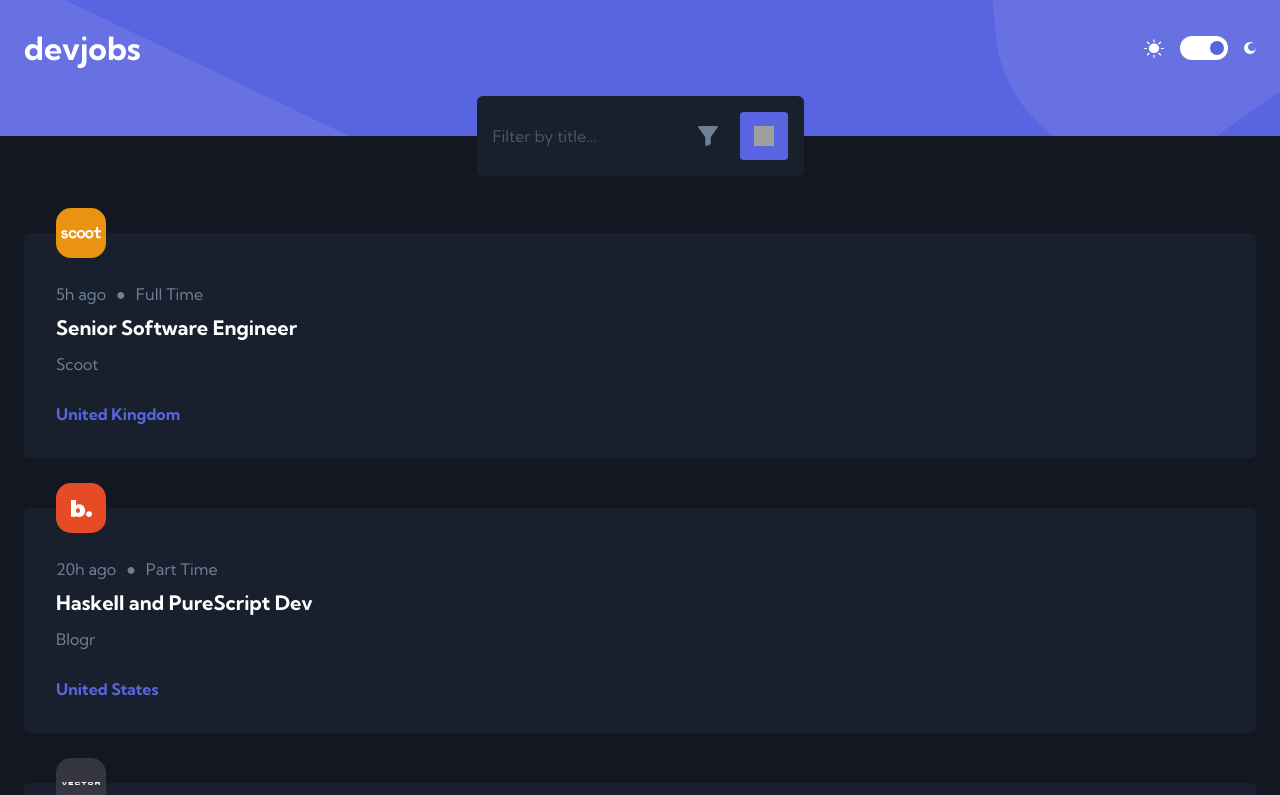
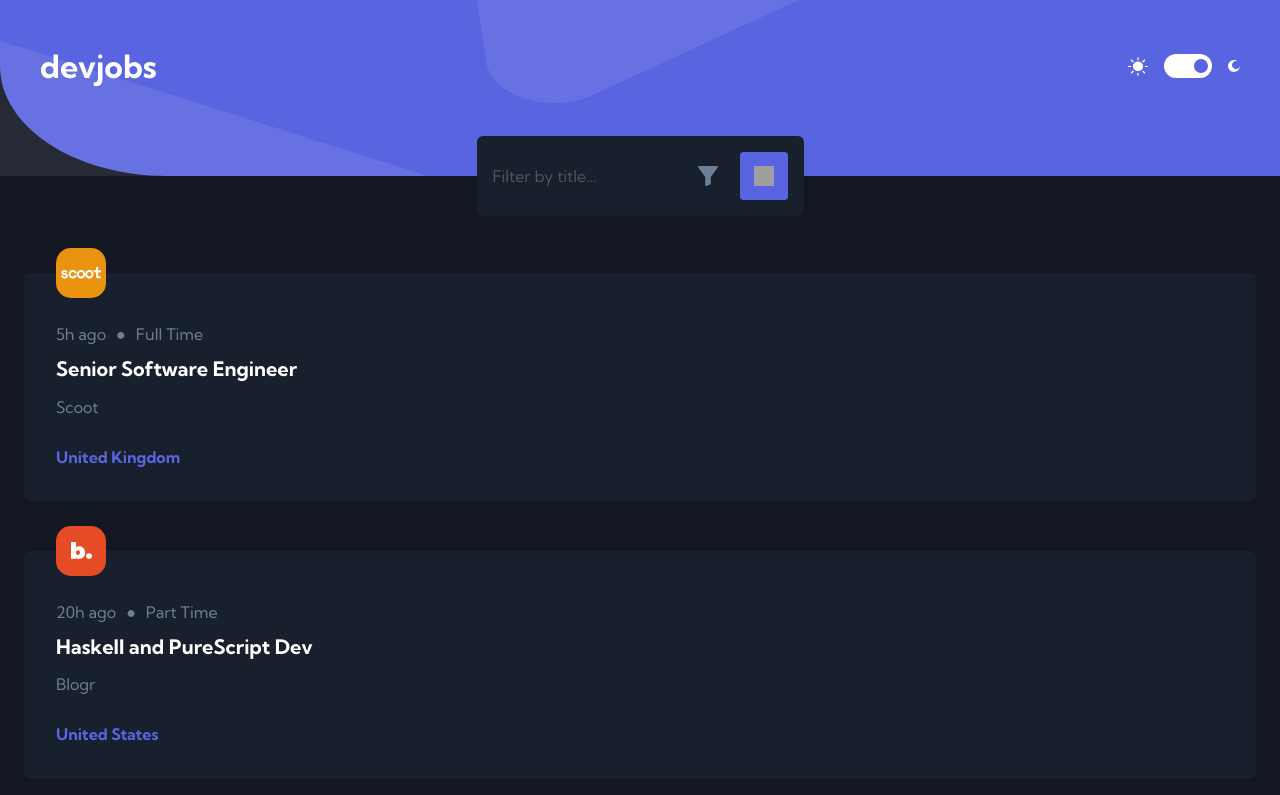
Before and after one commit to AlexanderMelox/devjobs, a React (Create React App) app: page / in a window 1280 px wide. Shown: the top 795 px of the page. Built offline with nearby package versions, Linux system fonts and the light colour scheme; grey boxes are pictures that could not be loaded.

Commit message:
added responsive styles for header

```diff
--- a/src/components/header/Header.tsx
+++ b/src/components/header/Header.tsx
@@ -1,6 +1,7 @@
 import React from 'react';
 import { Flex } from '@chakra-ui/react';
-import headerBg from '../../assets/mobile/bg-pattern-header.svg';
+import headerBgMobile from '../../assets/mobile/bg-pattern-header.svg';
+import headerBgTablet from '../../assets/tablet/bg-pattern-header.svg';
 import Logo from './Logo';
 import ThemeSwitcher from './ThemeSwitcher';
 
@@ -17,12 +18,12 @@
   <Flex
     align="center"
     justify="space-between"
-    height="13.6rem"
-    p="3.2rem 2.4rem 7.2rem"
-    bgImage={`url(${headerBg})`}
+    minHeight={['13.6rem', '16rem']}
+    p={['3.2rem 2.4rem 7.2rem', '4.2rem 4rem 8.6rem']}
+    bgImage={[`url(${headerBgMobile})`, `url(${headerBgTablet})`]}
     bgRepeat="no-repeat"
     bgPosition="center center"
-    bgSize="cover"
+    bgSize="100% 100%"
   >
     {children}
   </Flex>
--- a/src/theme.ts
+++ b/src/theme.ts
@@ -1,4 +1,12 @@
 import { mode } from '@chakra-ui/theme-tools';
+import { createBreakpoints } from '@chakra-ui/theme-tools';
+
+const breakpoints = createBreakpoints({
+  sm: '48em',
+  md: '90em',
+  lg: '9999em',
+  xl: '9999em',
+});
 
 const styles = {
   global: (props: any) => ({
@@ -57,6 +65,7 @@
     useSystemColorMode: false,
     initialColorMode: 'dark',
   },
+  breakpoints,
 };
 
 export default theme;
```
